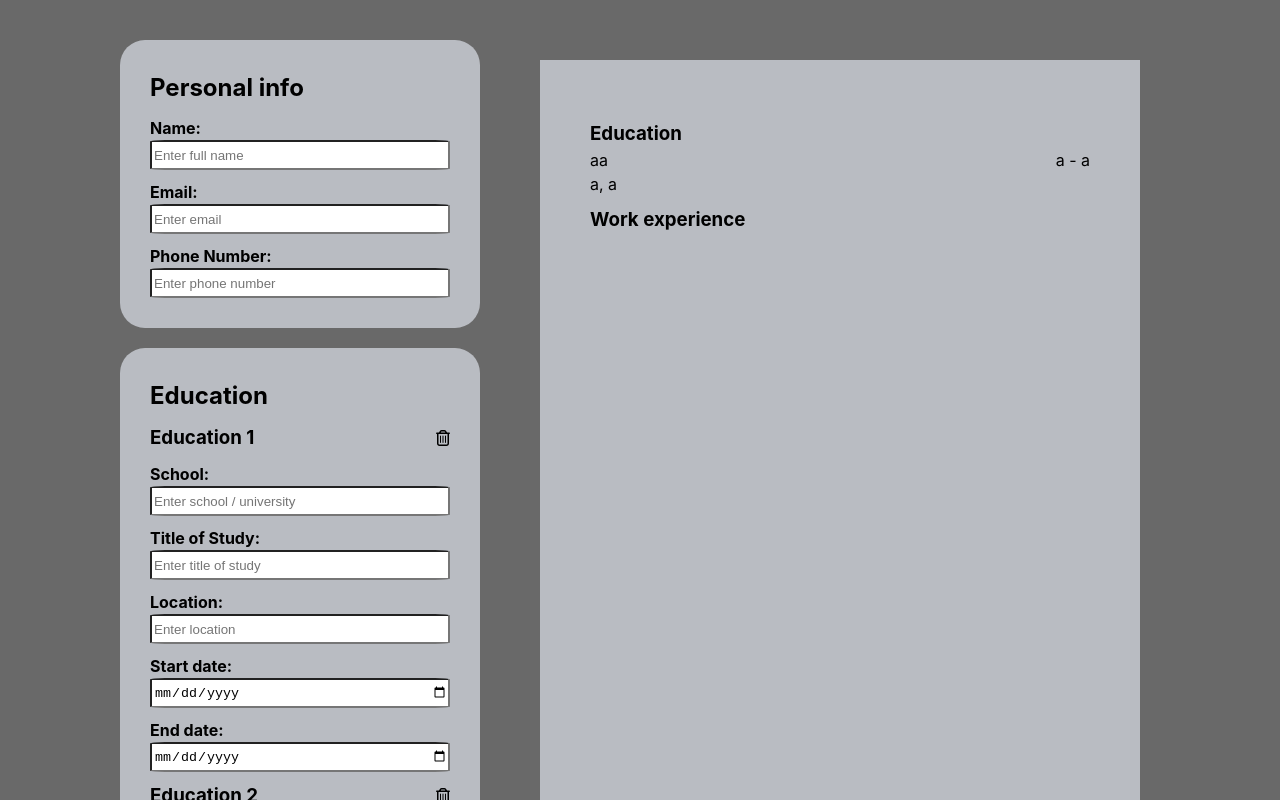
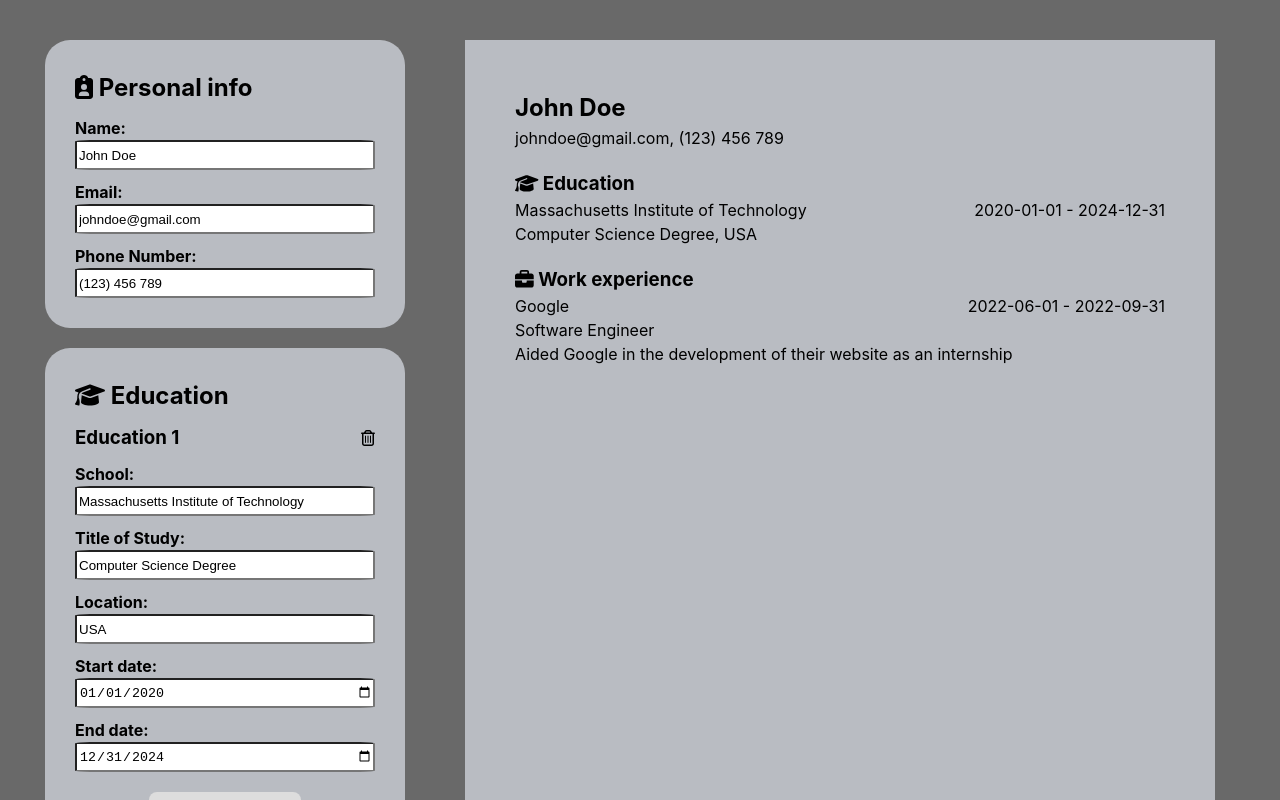
Before and after one commit to Unknownflow/cv-generator, a React (Vite) app: page / in a window 1280 px wide. Shown: the top 800 px of the page. Built offline with nearby package versions, Linux system fonts and the light colour scheme.

Commit message:
add: styling updates and icons

```diff
--- a/src/App.jsx
+++ b/src/App.jsx
@@ -28,27 +28,32 @@ function App() {
 
   const [personalInfo, setPersonalInfo] = useState(
     {
-      name: "",
-      email: "",
-      phoneNo: "",
+      name: "John Doe",
+      email: "johndoe@gmail.com",
+      phoneNo: "(123) 456 789",
     }
   )
 
   const [educationInfo, setEducationInfo] = useState({
-    data: [
-      educationObj,
-      {
-        id: uuidv4(),
-        schoolName: "aa",
-        title: "a",
-        location: "a",
-        startDate: "a",
-        endDate: "a",
-      },
-  ]})
+    data: [{
+      id: uuidv4(),
+      schoolName: "Massachusetts Institute of Technology",
+      title: "Computer Science Degree",
+      location: "USA",
+      startDate: "2020-01-01",
+      endDate: "2024-12-31",
+    }]
+  })
 
   const [workInfo, setWorkInfo] = useState({
-    data: [workObj,]}
+    data: [{
+      id: uuidv4(),
+      companyName: "Google",
+      positionTitle: "Software Engineer",
+      startDate: "2022-06-01",
+      endDate: "2022-09-31",
+      responsibilities: "Aided Google in the development of their website as an internship",
+    }]}
   )
 
   const handlePersonalInfoChange = (e) => {
@@ -59,7 +64,7 @@ function App() {
   const addEducationForm = () => {
     var newEducationInfo = educationInfo["data"];
     newEducationInfo.push({...educationObj})
-    setEducationInfo({"data": newEducationInfo})
+    setEducationInfo({data: newEducationInfo})
   }
 
   const handleEducationInfoChange = (e, id) => {
--- a/src/components/EducationCV.jsx
+++ b/src/components/EducationCV.jsx
@@ -1,12 +1,15 @@
+import { faGraduationCap } from "@fortawesome/free-solid-svg-icons";
+import { FontAwesomeIcon } from "@fortawesome/react-fontawesome";
+
 function EducationCV(educationInfo) {
   educationInfo = educationInfo['educationInfo'];
 
   return (
     <div className='educationInfoCV'>
-      <h3>Education</h3>
+      <h3><FontAwesomeIcon icon={faGraduationCap} /> Education</h3>
       {
         educationInfo.map((education) => (
-          <div key={education.id}>
+          <div className="educationContainer" key={education.id}>
             <div className='educationHeader' >
               <span>{education.schoolName}</span>
               <div className='educationTime'>
--- a/src/components/EducationForm.jsx
+++ b/src/components/EducationForm.jsx
@@ -1,12 +1,13 @@
 import CustomInput from "./CustomInput";
 import { FontAwesomeIcon } from "@fortawesome/react-fontawesome";
 import { faTrashCan } from "@fortawesome/free-regular-svg-icons";
+import { faGraduationCap } from "@fortawesome/free-solid-svg-icons";
 
 export default function EducationForm({ educationInfo, onChange, removeEducationInfo, addEducationForm }) {
   return (
     <div id="educationForm">
       <div className="sectionHeader">
-        <h2>Education</h2>
+        <h2><FontAwesomeIcon icon={faGraduationCap} /> Education</h2>
       </div>
 
       {
--- a/src/components/PersonalInfoForm.jsx
+++ b/src/components/PersonalInfoForm.jsx
@@ -1,10 +1,12 @@
+import { FontAwesomeIcon } from "@fortawesome/react-fontawesome";
 import CustomInput from "./CustomInput";
+import { faClipboardUser } from "@fortawesome/free-solid-svg-icons";
 
 export default function PersonalInfoForm({ onChange, name, email, phoneNo }) {
   return (
     <form id="personalInfoForm">
       <div className="sectionHeader">
-        <h2>Personal info</h2>
+        <h2><FontAwesomeIcon icon={faClipboardUser} /> Personal info</h2>
       </div>
       <CustomInput
         label="Name: "
--- a/src/components/WorkExperienceCV.jsx
+++ b/src/components/WorkExperienceCV.jsx
@@ -1,12 +1,15 @@
+import { faBriefcase } from "@fortawesome/free-solid-svg-icons";
+import { FontAwesomeIcon } from "@fortawesome/react-fontawesome";
+
 function WorkExperienceCV(workInfo) {
   workInfo = workInfo["workInfo"];
-  console.log(workInfo)
+
   return (
     <div className='workExperienceCV'>
-      <h3>Work experience</h3>
+      <h3><FontAwesomeIcon icon={faBriefcase} /> Work experience</h3>
       {
         workInfo.map((work) => (
-          <div key={work.id}>
+          <div className="workContainer" key={work.id}>
             <div className='workExperienceHeader'>
               <span>{work.companyName}</span>
               <div className='workExperienceTime'>
--- a/src/components/WorkExperienceForm.jsx
+++ b/src/components/WorkExperienceForm.jsx
@@ -1,12 +1,13 @@
 import CustomInput from "./CustomInput";
 import { FontAwesomeIcon } from "@fortawesome/react-fontawesome";
 import { faTrashCan } from "@fortawesome/free-regular-svg-icons";
+import { faBriefcase } from "@fortawesome/free-solid-svg-icons";
 
 export default function WorkExperienceForm({ workInfo, onChange, removeWorkInfo, addWorkForm }) {
   return (
     <div id="workExperienceForm">
       <div className="sectionHeader">
-          <h2>Work experience</h2>
+          <h2><FontAwesomeIcon icon={faBriefcase} /> Work experience</h2>
       </div>
 
       {
--- a/src/styles/styles.css
+++ b/src/styles/styles.css
@@ -49,9 +49,9 @@ input {
 .resume {
 	background-color: #b9bcc2;
 	padding: 50px;
-	margin: 40px;
-	width: 600px;
-	height: 750px;
+	margin: 20px 40px;
+	width: 750px;
+	height: 950px;
 	text-align: left;
 }
 
@@ -95,7 +95,7 @@ input {
 
 .personalInfoCV,
 .educationInfoCV {
-	margin-bottom: 10px;
+	margin-bottom: 20px;
 }
 
 .educationTime,
@@ -114,3 +114,8 @@ h3 {
 	align-items: center;
 	margin: 10px;
 }
+
+.educationContainer,
+.workContainer {
+	margin-bottom: 20px;
+}
```
